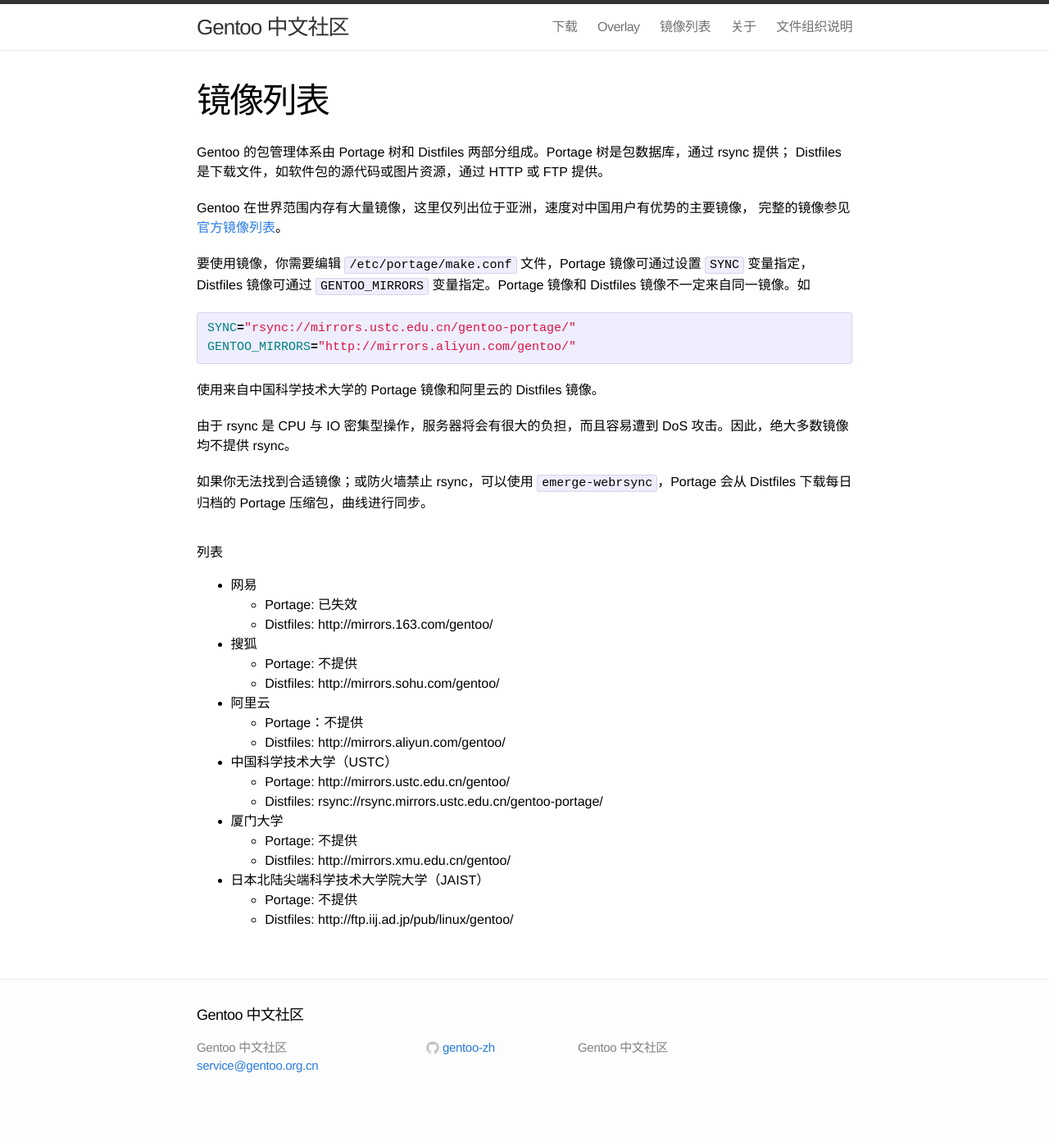
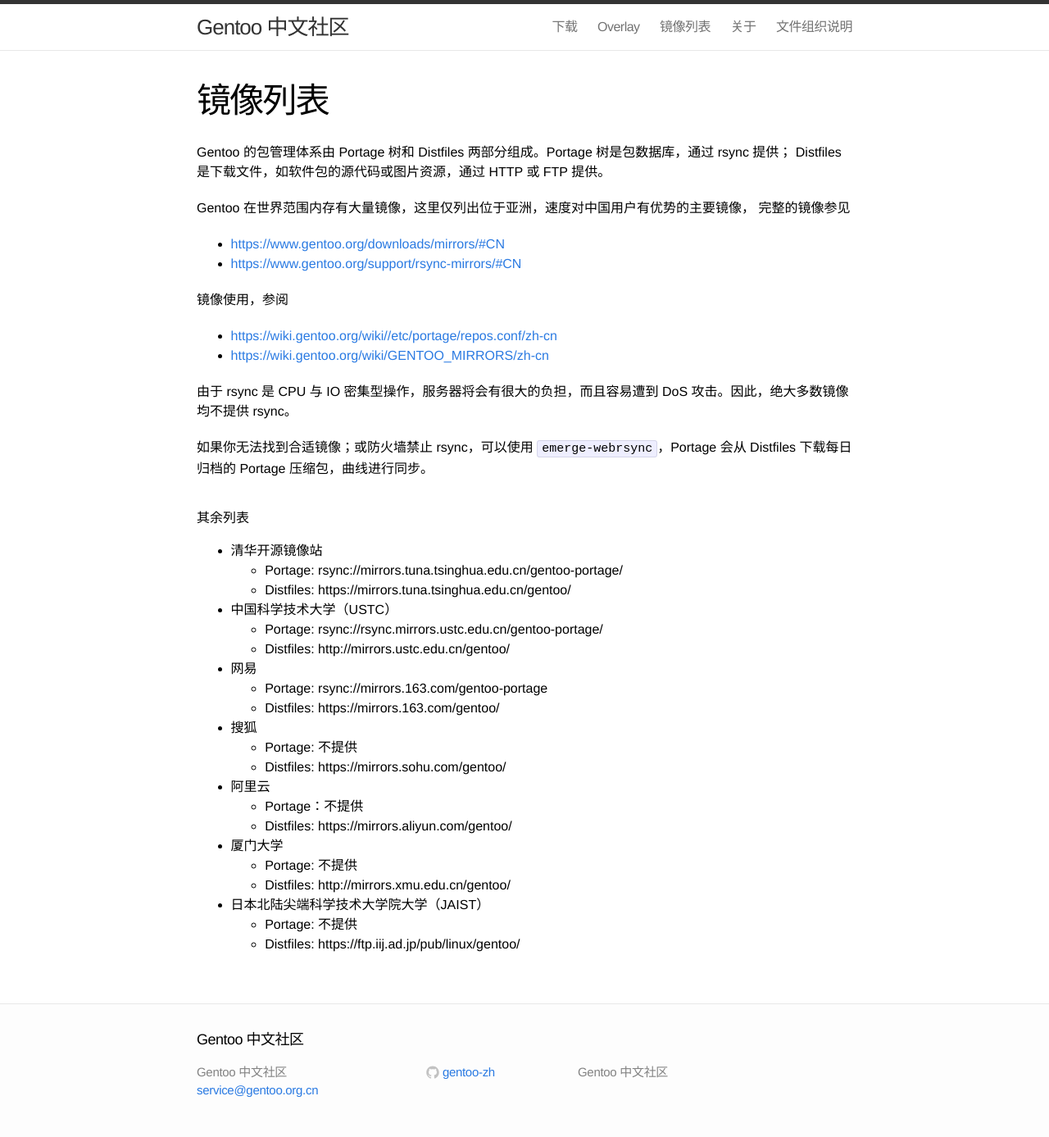
Before and after one commit to Gentoo-zh/gentoo-zh.github.com, a Jekyll site: the page built from 03mirrorlist.md, in a window 1280 px wide. Shown: the whole page at 82% size. Built offline with Jekyll 4.4.1, drawn with Linux system fonts in a browser that asks for light colours; before the commit the page ends 1357 px from its top, so only the background shows below that.

Commit message:
Update 03mirrorlist.md

```diff
--- a/03mirrorlist.md
+++ b/03mirrorlist.md
@@ -8,17 +8,15 @@
 Distfiles 是下载文件，如软件包的源代码或图片资源，通过 HTTP 或 FTP 提供。
 
 Gentoo 在世界范围内存有大量镜像，这里仅列出位于亚洲，速度对中国用户有优势的主要镜像，
-完整的镜像参见[官方镜像列表](http://www.gentoo.org/main/en/mirrors2.xml)。
+完整的镜像参见
 
-要使用镜像，你需要编辑 `/etc/portage/make.conf` 文件，Portage 镜像可通过设置 `SYNC` 变量指定，
-Distfiles 镜像可通过 `GENTOO_MIRRORS` 变量指定。Portage 镜像和 Distfiles 镜像不一定来自同一镜像。如
+ - <https://www.gentoo.org/downloads/mirrors/#CN>
+ - <https://www.gentoo.org/support/rsync-mirrors/#CN>
 
-{% highlight bash %}
-SYNC="rsync://mirrors.ustc.edu.cn/gentoo-portage/"
-GENTOO_MIRRORS="http://mirrors.aliyun.com/gentoo/"
-{% endhighlight %}
+镜像使用，参阅
 
-使用来自中国科学技术大学的 Portage 镜像和阿里云的 Distfiles 镜像。
+- <https://wiki.gentoo.org/wiki//etc/portage/repos.conf/zh-cn>
+- <https://wiki.gentoo.org/wiki/GENTOO_MIRRORS/zh-cn>
 
 由于 rsync 是 CPU 与 IO 密集型操作，服务器将会有很大的负担，而且容易遭到 DoS 攻击。因此，绝大多数镜像
 均不提供 rsync。
@@ -26,23 +24,26 @@
 如果你无法找到合适镜像；或防火墙禁止 rsync，可以使用 `emerge-webrsync`，Portage 会从 Distfiles 下载每日
 归档的 Portage 压缩包，曲线进行同步。
 
-# 列表
+# 其余列表
 
+* 清华开源镜像站
+  - Portage: rsync://mirrors.tuna.tsinghua.edu.cn/gentoo-portage/
+  - Distfiles: https://mirrors.tuna.tsinghua.edu.cn/gentoo/
+* 中国科学技术大学（USTC）
+  - Portage: rsync://rsync.mirrors.ustc.edu.cn/gentoo-portage/
+  - Distfiles: http://mirrors.ustc.edu.cn/gentoo/
 * 网易
-  - Portage: 已失效
-  - Distfiles: http://mirrors.163.com/gentoo/
+  - Portage: rsync://mirrors.163.com/gentoo-portage
+  - Distfiles: https://mirrors.163.com/gentoo/
 * 搜狐
   - Portage: 不提供
-  - Distfiles: http://mirrors.sohu.com/gentoo/
+  - Distfiles: https://mirrors.sohu.com/gentoo/
 * 阿里云
   - Portage：不提供
-  - Distfiles: http://mirrors.aliyun.com/gentoo/
-* 中国科学技术大学（USTC）
-  - Portage: http://mirrors.ustc.edu.cn/gentoo/
-  - Distfiles: rsync://rsync.mirrors.ustc.edu.cn/gentoo-portage/
+  - Distfiles: https://mirrors.aliyun.com/gentoo/
 * 厦门大学
   - Portage: 不提供
   - Distfiles: http://mirrors.xmu.edu.cn/gentoo/
 * 日本北陆尖端科学技术大学院大学（JAIST）
   - Portage: 不提供
-  - Distfiles: http://ftp.iij.ad.jp/pub/linux/gentoo/
+  - Distfiles: https://ftp.iij.ad.jp/pub/linux/gentoo/
```
